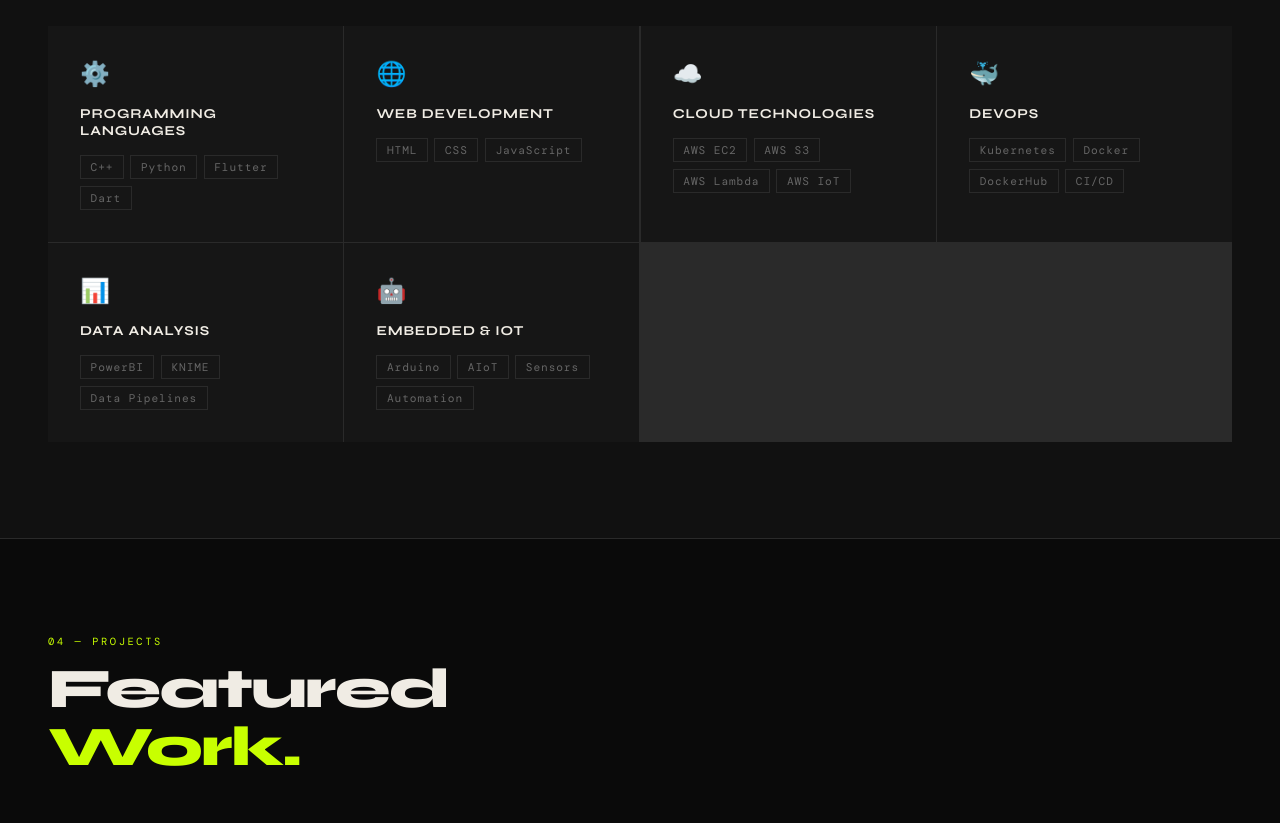
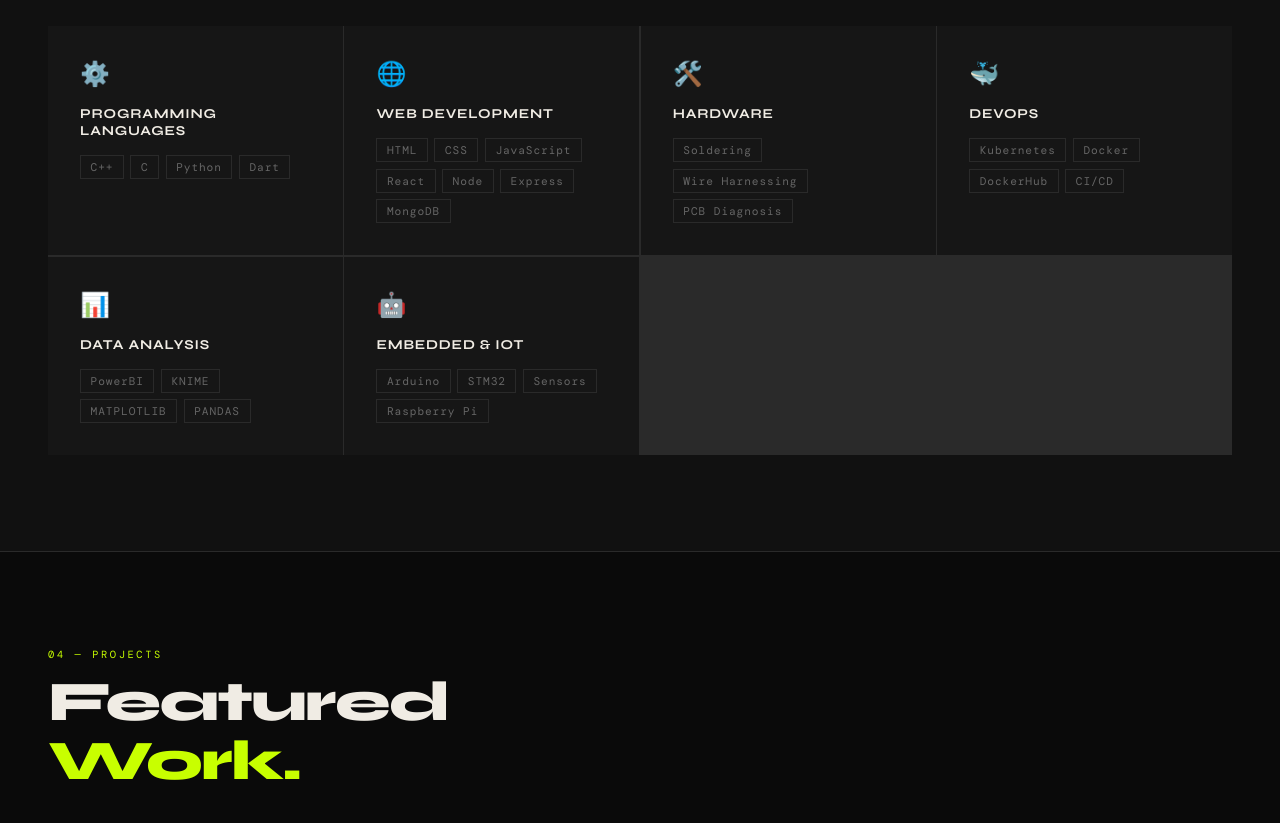
Before and after one commit to KiksXD/portfolio, a React (Vite) app: page / in a window 1280 px wide. Shown: the part 3400-4223 px from the top of the page. Built offline with nearby package versions, Linux system fonts and the light colour scheme; a web font is replaced by a local one.

Commit message:
updated skills tab

```diff
--- a/src/components/Skills.jsx
+++ b/src/components/Skills.jsx
@@ -2,12 +2,12 @@
 import './Skills.css';
 
 const skillGroups = [
-  { icon: '⚙️', category: 'Programming Languages', items: ['C++', 'Python', 'Flutter', 'Dart'] },
-  { icon: '🌐', category: 'Web Development',        items: ['HTML', 'CSS', 'JavaScript'] },
-  { icon: '☁️', category: 'Cloud Technologies',     items: ['AWS EC2', 'AWS S3', 'AWS Lambda', 'AWS IoT'] },
+  { icon: '⚙️', category: 'Programming Languages', items: ['C++', 'C', 'Python', 'Dart'] },
+  { icon: '🌐', category: 'Web Development',        items: ['HTML', 'CSS', 'JavaScript', 'React', 'Node', 'Express', 'MongoDB'] },
+  { icon: '🛠️', category: 'Hardware',                items: ['Soldering', 'Wire Harnessing', 'PCB Diagnosis'] },
   { icon: '🐳', category: 'DevOps',                  items: ['Kubernetes', 'Docker', 'DockerHub', 'CI/CD'] },
-  { icon: '📊', category: 'Data Analysis',           items: ['PowerBI', 'KNIME', 'Data Pipelines'] },
-  { icon: '🤖', category: 'Embedded & IoT',          items: ['Arduino', 'AIoT', 'Sensors', 'Automation'] },
+  { icon: '📊', category: 'Data Analysis',           items: ['PowerBI', 'KNIME', 'MATPLOTLIB', 'PANDAS'] },
+  { icon: '🤖', category: 'Embedded & IoT',          items: ['Arduino', 'STM32', 'Sensors', 'Raspberry Pi'] },
 ];
 
 export default function Skills() {
```
